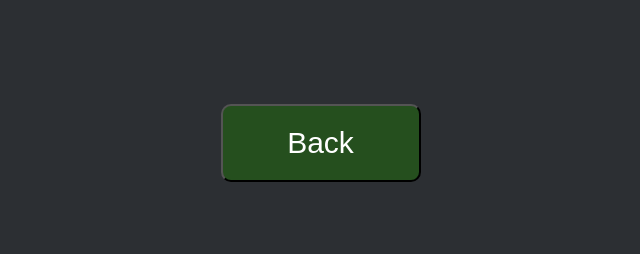
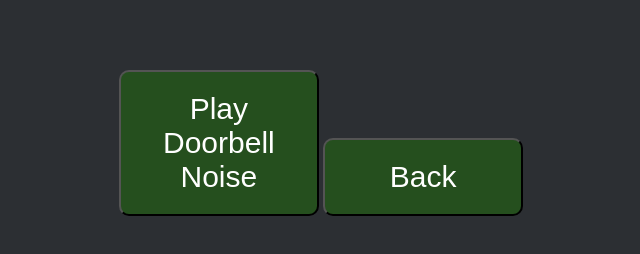
Before and after one commit to Laughattack7339/Signal-Pi-App, a plain HTML site: page index.html in a window 1280 px wide. Both pictures are taken after a click on the button "Sounds Spot". Shown: the part 350-604 px from the top of the page, without its empty margins (319-959 px from the left). Drawn offline with Linux system fonts and the light colour scheme.

Commit message:
Add button to play doorbell noise

```diff
--- a/index.html
+++ b/index.html
@@ -62,6 +62,8 @@
                 Play Sounds
             </h1>
 
+            <button  onclick="playDoorbell()">Play Doorbell Noise </button>
+
             <button onclick="showPage('home')">Back</button>
 
 
```
